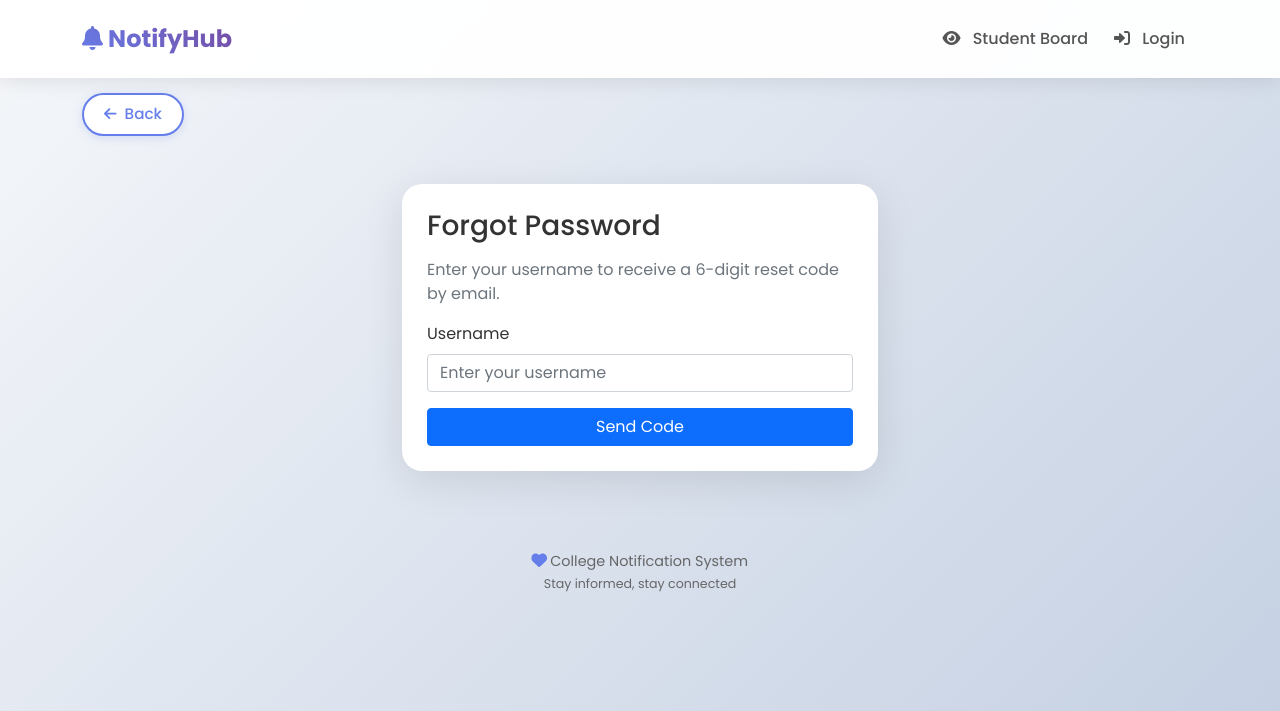
After one commit to dilna012/notifyhub, a Django app: page /accounts/forgot-password/ in a window 1280 px wide. The commit adds this page. Shown: the top 711 px of the page. Run offline with Django 5.2, Linux system fonts and the light colour scheme.

Commit message:
forget password

```diff
--- a/accounts/forms.py
+++ b/accounts/forms.py
@@ -1,6 +1,8 @@
 from django import forms
 from django.contrib.auth.forms import AuthenticationForm
 from .models import User
+from django.contrib.auth import get_user_model
+from django import forms
 from django.contrib.auth import get_user_model
 
 class LoginForm(AuthenticationForm):
@@ -24,3 +26,51 @@ class ProfileForm(forms.ModelForm):
             'last_name': forms.TextInput(attrs={'class': 'form-control'}),
             'email': forms.EmailInput(attrs={'class': 'form-control'}),
         }
+
+User = get_user_model()
+
+
+class ForgotPasswordForm(forms.Form):
+    username = forms.CharField(
+        max_length=150,
+        widget=forms.TextInput(attrs={
+            'class': 'form-control',
+            'placeholder': 'Enter your username'
+        })
+    )
+
+
+class VerifyOTPForm(forms.Form):
+    code = forms.CharField(
+        max_length=6,
+        min_length=6,
+        widget=forms.TextInput(attrs={
+            'class': 'form-control',
+            'placeholder': 'Enter 6-digit code'
+        })
+    )
+
+
+class ResetPasswordForm(forms.Form):
+    new_password1 = forms.CharField(
+        widget=forms.PasswordInput(attrs={
+            'class': 'form-control',
+            'placeholder': 'New password'
+        })
+    )
+    new_password2 = forms.CharField(
+        widget=forms.PasswordInput(attrs={
+            'class': 'form-control',
+            'placeholder': 'Confirm new password'
+        })
+    )
+
+    def clean(self):
+        cleaned_data = super().clean()
+        password1 = cleaned_data.get('new_password1')
+        password2 = cleaned_data.get('new_password2')
+
+        if password1 and password2 and password1 != password2:
+            raise forms.ValidationError("Passwords do not match.")
+
+        return cleaned_data
--- a/accounts/urls.py
+++ b/accounts/urls.py
@@ -8,4 +8,7 @@ urlpatterns = [
     path('logout/', views.logout_view, name='logout'),
     path('profile/', views.profile_view, name='profile'),
     path('profile/edit/', views.edit_profile_view, name='edit_profile'),
+    path('forgot-password/', views.forgot_password_view, name='forgot_password'),
+    path('verify-otp/', views.verify_otp_view, name='verify_otp'),
+    path('reset-password/', views.reset_password_view, name='reset_password'),
 ]
--- a/accounts/views.py
+++ b/accounts/views.py
@@ -5,6 +5,17 @@ from django.contrib import messages
 from django.contrib.auth.decorators import login_required
 from notifications.models import Notification, ReadStatus
 from .forms import LoginForm
+from django.utils import timezone
+import random
+from django.shortcuts import render, redirect, get_object_or_404
+from .forms import ForgotPasswordForm, VerifyOTPForm, ResetPasswordForm
+from django.contrib.auth import get_user_model
+from .forms import ForgotPasswordForm, VerifyOTPForm
+from django.core.mail import send_mail
+from django.conf import settings
+from django.contrib.auth import get_user_model
+from .forms import ForgotPasswordForm
+from .models import PasswordResetOTP
 
 def login_view(request):
     if request.user.is_authenticated:
@@ -31,6 +42,11 @@ def login_view(request):
 @login_required
 def dashboard(request):
     user = request.user
+    profile_incomplete = (
+        not user.email or
+        not user.first_name or
+        not user.last_name
+    )
 
     if user.role == 'principal':
         drafts = Notification.objects.filter(sender=user, is_draft=True).count()
@@ -45,6 +61,7 @@ def dashboard(request):
             'total_sent': total_sent,
             'recent_notifications': recent_notifications,
             'is_principal': True,
+            'profile_incomplete': profile_incomplete,
         }
         return render(request, 'accounts/dashboard.html', context)
 
@@ -110,6 +127,7 @@ def dashboard(request):
             'recent_notifications': recent_notifications,
             'received_notifications': received_with_status[:5],
             'is_teacher': True,
+            'profile_incomplete': profile_incomplete,
         }
         return render(request, 'accounts/dashboard.html', context)
 
@@ -148,6 +166,7 @@ def dashboard(request):
             'recent_notifications': recent_notifications,
             'all_notifications': notifications_with_status,
             'is_staff': True,
+            'profile_incomplete': profile_incomplete,
         }
         return render(request, 'accounts/dashboard.html', context)
 
@@ -189,3 +208,141 @@ def edit_profile_view(request):
         form = ProfileForm(instance=request.user)
 
     return render(request, 'accounts/edit_profile.html', {'form': form})
+
+def forgot_password_view(request):
+    if request.method == 'POST':
+        form = ForgotPasswordForm(request.POST)
+        if form.is_valid():
+            username = form.cleaned_data['username']
+
+            User = get_user_model()
+
+            try:
+                user = User.objects.get(
+                    username=username,
+                    is_active=True,
+                    role__in=['principal', 'teacher', 'staff']
+                )
+
+                if not user.email:
+                    messages.error(request, 'No email is linked to this account.')
+                    return redirect('forgot_password')
+
+                # Invalidate old unused OTPs for this user
+                PasswordResetOTP.objects.filter(
+                    user=user,
+                    is_used=False
+                ).update(is_used=True)
+
+                code = f"{random.randint(100000, 999999)}"
+
+                PasswordResetOTP.objects.create(
+                    user=user,
+                    code=code
+                )
+
+                send_mail(
+                    subject='Your Password Reset Code',
+                    message=(
+                        f"Hello {user.username},\n\n"
+                        f"Your password reset code is: {code}\n\n"
+                        f"This code will expire in 10 minutes.\n"
+                        f"If you did not request this, please ignore this email."
+                    ),
+                    from_email=settings.DEFAULT_FROM_EMAIL,
+                    recipient_list=[user.email],
+                    fail_silently=False,
+                )
+
+                request.session['reset_user_id'] = user.id
+                messages.success(request, 'A 6-digit code has been sent to your email.')
+                return redirect('verify_otp')
+
+            except User.DoesNotExist:
+                messages.error(request, 'Invalid account details.')
+
+    else:
+        form = ForgotPasswordForm()
+
+    return render(request, 'accounts/forgot_password.html', {'form': form})
+
+def verify_otp_view(request):
+    user_id = request.session.get('reset_user_id')
+
+    if not user_id:
+        messages.error(request, 'Password reset session expired. Please try again.')
+        return redirect('forgot_password')
+
+    if request.method == 'POST':
+        form = VerifyOTPForm(request.POST)
+        if form.is_valid():
+            code = form.cleaned_data['code']
+
+            otp = PasswordResetOTP.objects.filter(
+                user_id=user_id,
+                is_used=False
+            ).order_by('-created_at').first()
+
+            if not otp:
+                messages.error(request, 'No valid reset code found. Please request a new one.')
+                return redirect('forgot_password')
+
+            if otp.is_expired():
+                otp.is_used = True
+                otp.save()
+                messages.error(request, 'This code has expired. Please request a new one.')
+                return redirect('forgot_password')
+
+            otp.attempts += 1
+            otp.save(update_fields=['attempts'])
+
+            if otp.attempts > 5:
+                otp.is_used = True
+                otp.save(update_fields=['is_used'])
+                messages.error(request, 'Too many incorrect attempts. Please request a new code.')
+                return redirect('forgot_password')
+
+            if otp.code != code:
+                messages.error(request, 'Invalid code.')
+                return redirect('verify_otp')
+
+            otp.is_used = True
+            otp.save(update_fields=['is_used'])
+
+            request.session['otp_verified'] = True
+            messages.success(request, 'Code verified successfully.')
+            return redirect('reset_password')
+
+    else:
+        form = VerifyOTPForm()
+
+    return render(request, 'accounts/verify_otp.html', {'form': form})
+
+def reset_password_view(request):
+    user_id = request.session.get('reset_user_id')
+    otp_verified = request.session.get('otp_verified')
+
+    if not user_id or not otp_verified:
+        messages.error(request, 'Password reset session is invalid or expired.')
+        return redirect('forgot_password')
+
+    User = get_user_model()
+    user = get_object_or_404(User, id=user_id)
+
+    if request.method == 'POST':
+        form = ResetPasswordForm(request.POST)
+        if form.is_valid():
+            new_password = form.cleaned_data['new_password1']
+            user.set_password(new_password)
+            user.save()
+
+            # clear reset session
+            request.session.pop('reset_user_id', None)
+            request.session.pop('otp_verified', None)
+
+            messages.success(request, 'Password reset successful. Please log in.')
+            return redirect('login')
+    else:
+        form = ResetPasswordForm()
+
+    return render(request, 'accounts/reset_password.html', {'form': form})
--- /dev/null
+++ b/templates/accounts/forgot_password.html
@@ -0,0 +1,24 @@
+{% extends 'base.html' %}
+
+{% block title %}Forgot Password{% endblock %}
+
+{% block content %}
+<div class="container mt-5" style="max-width: 500px;">
+    <div class="modern-card">
+        <h3 class="mb-3">Forgot Password</h3>
+        <p class="text-muted">Enter your username to receive a 6-digit reset code by email.</p>
+
+        <form method="POST">
+            {% csrf_token %}
+            <div class="mb-3">
+                <label class="form-label">Username</label>
+                {{ form.username }}
+            </div>
+
+            <button type="submit" class="btn btn-primary w-100">
+                Send Code
+            </button>
+        </form>
+    </div>
+</div>
+{% endblock %}
--- a/templates/accounts/login.html
+++ b/templates/accounts/login.html
@@ -51,7 +51,9 @@
                         </button>
                     </div>
                 </form>
-
+                <div class="mt-3 text-center">
+                    <a href="{% url 'forgot_password' %}">Forgot password?</a>
+                </div>
                 <div class="text-center mt-4">
                     <p class="text-muted">
                         <i class="fas fa-shield-alt"></i> Secure login powered by Django
```
Also changed, not shown: accounts/models.py (+26 -0 lines), templates/accounts/dashboard.html (+14 -0 lines), templates/accounts/reset_password.html (added, +36 -0 lines), templates/accounts/verify_otp.html (added, +24 -0 lines), accounts/migrations/0003_passwordresetotp.py (added), db.sqlite3.
